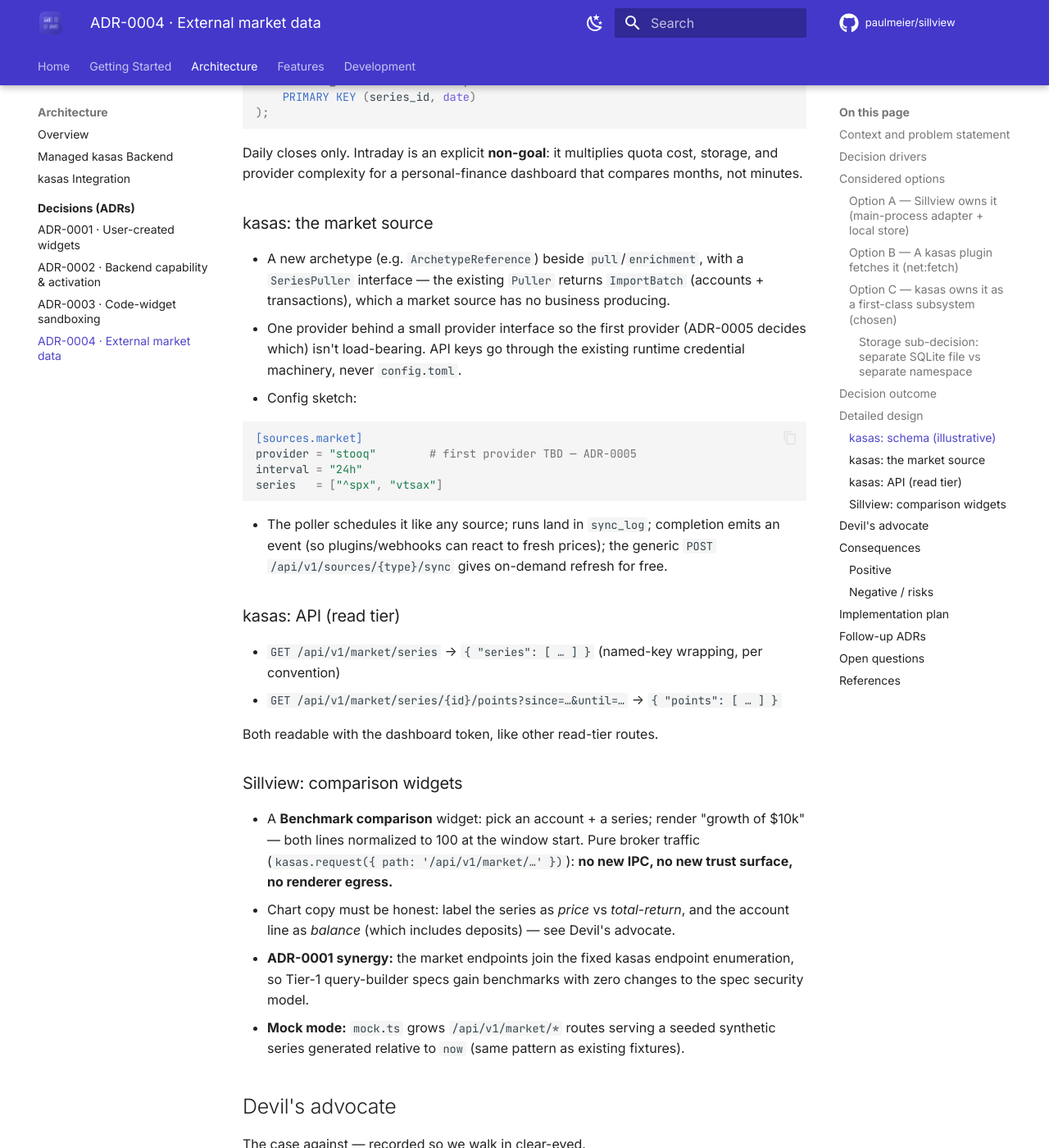
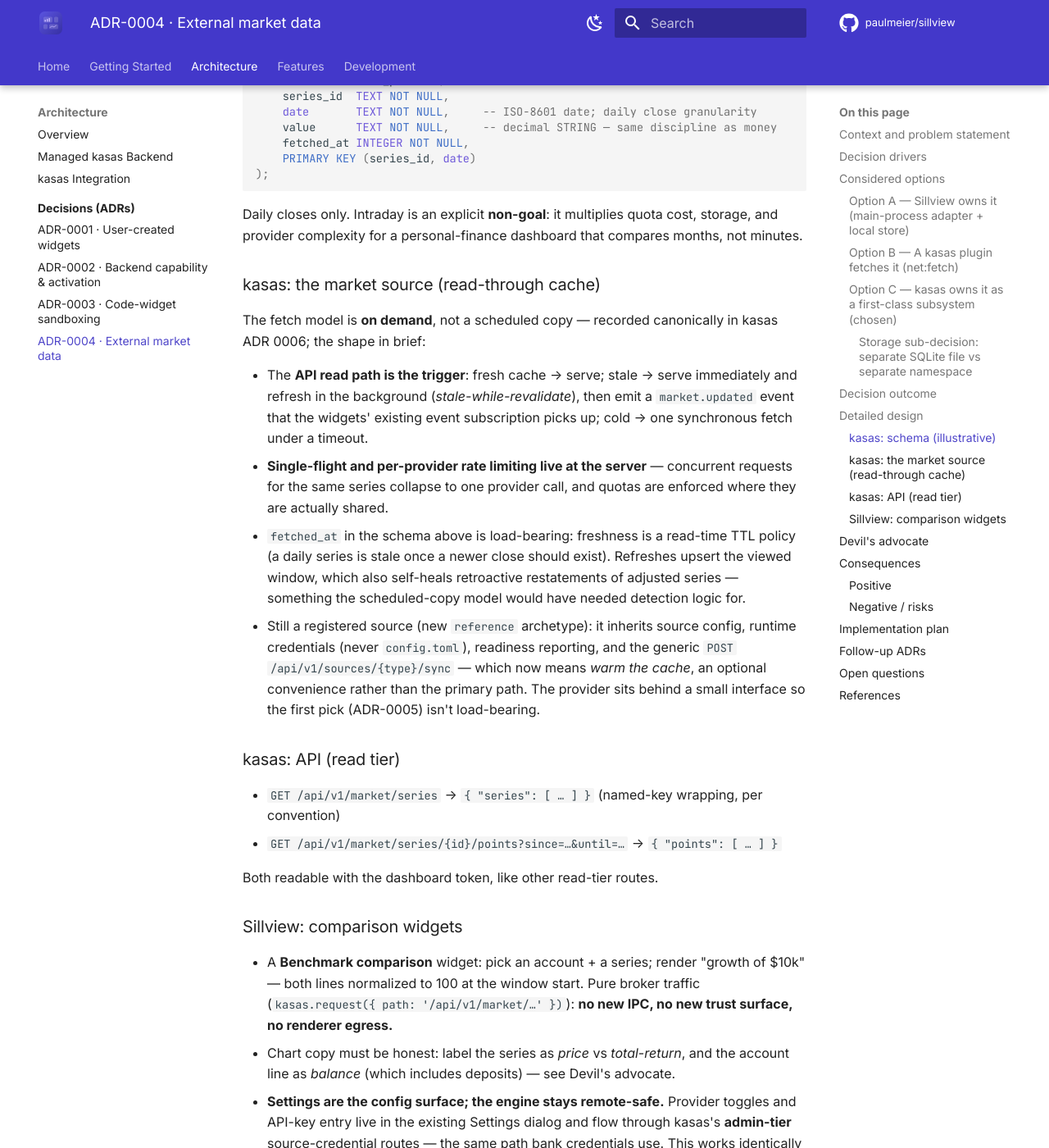
Before and after one commit to paulmeier/sillview, an MkDocs documentation site: the page built from docs/architecture/decisions/0004-external-market-data-ownership-and-storage.md, in a window 1280 px wide and 1400 px high, scrolled down 4890 px. Shown: the whole window at 82% size. Built offline with MkDocs 1.6.1 and Material for MkDocs 9.7.7, drawn with Linux system fonts in a browser that asks for light colours; comment, search, counter and statistics services are not loaded; some of the changed text lies outside the part shown.

Commit message:
docs: amend ADR-0004 for the on-demand read-through cache model
Mirrors the kasas ADR 0006 amendment: fetching is demand-driven through a
server-side TTL cache rather than a scheduled copy. Adds the remote-kasas
consumption story (provider settings via admin-tier routes from the
existing Settings dialog, read-only for API-key connections, shared cache
and quota across dashboards), ADR-0002 capability gating for backends
without /api/v1/market, the cold-cache-latency risk, and the provider
candidate pointer for follow-up ADR-0005.

Co-Authored-By: Claude Fable 5 <noreply@anthropic.com>

````diff
--- a/docs/architecture/decisions/0004-external-market-data-ownership-and-storage.md
+++ b/docs/architecture/decisions/0004-external-market-data-ownership-and-storage.md
@@ -143,15 +143,19 @@ hurt the ledger DB (WAL churn, backup time).
 
 ## Decision outcome
 
-**Adopt Option C with storage C2.** kasas owns ingestion, storage, and serving of
-external market/reference data; Sillview owns visualization and comparison math.
+**Adopt Option C with storage C2.** kasas owns fetching, caching, and serving of
+external market/reference data — **on demand, through a server-side read-through
+cache with a TTL** (amended from this ADR's original scheduled-copy model: copies
+go stale and accrue backfill obligations; a demand-driven cache self-heals and
+burns quota only when someone is actually looking); Sillview owns visualization
+and comparison math.
 The "datashare marketplace" is **deferred and reframed** as sharing *connectors*,
 never data (see Devil's advocate and Follow-up ADRs).
 
 ```mermaid
 flowchart LR
-    P["market provider<br/>(user's own key)"] -->|"pull · gocron"| S["kasas market source<br/>(new archetype)"]
-    S --> M[("market_* tables<br/>rebuildable cache · no FKs")]
+    P["market provider<br/>(server-side key)"] -->|"fetch on demand · TTL"| S["kasas market source<br/>(read-through cache)"]
+    S --> M[("market_* tables<br/>TTL cache · no FKs")]
     L[("ledger tables")] -." same DB, separate namespace ".- M
     M --> API["GET /api/v1/market/…<br/>read tier"]
     API -->|existing CORS broker| W["Sillview comparison widgets<br/>normalize + chart"]
@@ -165,8 +169,9 @@ canonical example — it is exactly what this ADR routes through kasas instead.
 Because the decision spans two repos, it is recorded twice with a clear split of
 authority:
 [**kasas ADR 0006**](https://paulmeier.github.io/kasas/architecture/decisions/0006-external-market-reference-data/)
-is the **canonical record for the backend design** (source archetype, `market_*`
-schema, API routes, provider model); *this* ADR is canonical for the
+is the **canonical record for the backend design** (the fetch/caching model,
+source archetype, `market_*` schema, API routes, provider model); *this* ADR is
+canonical for the
 Sillview-side consequences — broker-only consumption, the kind (b) narrowing,
 widgets, and mock coverage. The backend sketches below are context, not the
 contract; if they drift, kasas ADR 0006 wins.
@@ -200,26 +205,28 @@ Daily closes only. Intraday is an explicit **non-goal**: it multiplies quota cos
 storage, and provider complexity for a personal-finance dashboard that compares
 months, not minutes.
 
-### kasas: the market source
+### kasas: the market source (read-through cache)
 
-- A new archetype (e.g. `ArchetypeReference`) beside `pull`/`enrichment`, with a
-  `SeriesPuller` interface — the existing `Puller` returns `ImportBatch`
-  (accounts + transactions), which a market source has no business producing.
-- One provider behind a small provider interface so the first provider
-  (ADR-0005 decides which) isn't load-bearing. API keys go through the existing
-  runtime credential machinery, never `config.toml`.
-- Config sketch:
+The fetch model is **on demand**, not a scheduled copy — recorded canonically in
+kasas ADR 0006; the shape in brief:
 
-  ```toml
-  [sources.market]
-  provider = "stooq"        # first provider TBD — ADR-0005
-  interval = "24h"
-  series   = ["^spx", "vtsax"]
-  ```
-
-- The poller schedules it like any source; runs land in `sync_log`; completion emits
-  an event (so plugins/webhooks can react to fresh prices); the generic
-  `POST /api/v1/sources/{type}/sync` gives on-demand refresh for free.
+- The **API read path is the trigger**: fresh cache → serve; stale → serve
+  immediately and refresh in the background (*stale-while-revalidate*), then emit
+  a `market.updated` event that the widgets' existing event subscription picks
+  up; cold → one synchronous fetch under a timeout.
+- **Single-flight and per-provider rate limiting live at the server** —
+  concurrent requests for the same series collapse to one provider call, and
+  quotas are enforced where they are actually shared.
+- `fetched_at` in the schema above is load-bearing: freshness is a read-time TTL
+  policy (a daily series is stale once a newer close should exist). Refreshes
+  upsert the viewed window, which also self-heals retroactive restatements of
+  adjusted series — something the scheduled-copy model would have needed
+  detection logic for.
+- Still a registered source (new `reference` archetype): it inherits source
+  config, runtime credentials (never `config.toml`), readiness reporting, and
+  the generic `POST /api/v1/sources/{type}/sync` — which now means *warm the
+  cache*, an optional convenience rather than the primary path. The provider
+  sits behind a small interface so the first pick (ADR-0005) isn't load-bearing.
 
 ### kasas: API (read tier)
 
@@ -237,6 +244,16 @@ Both readable with the dashboard token, like other read-tier routes.
   surface, no renderer egress.**
 - Chart copy must be honest: label the series as *price* vs *total-return*, and the
   account line as *balance* (which includes deposits) — see Devil's advocate.
+- **Settings are the config surface; the engine stays remote-safe.** Provider
+  toggles and API-key entry live in the existing Settings dialog and flow through
+  kasas's **admin-tier** source-credential routes — the same path bank credentials
+  use. This works identically for the bundled backend and a **remote kasas**: keys
+  and cache live with the server, every connected dashboard shares one cache and
+  one provider quota, and a connection holding only a read-only API key sees
+  provider settings as read-only (it can chart series, not reconfigure them).
+- **Capability-gate the widget (ADR-0002).** A remote kasas may predate
+  `/api/v1/market/*`; the widget declares the requirement and degrades to the
+  actionable "requires kasas ≥ vX" tile, never a broken chart.
 - **ADR-0001 synergy:** the market endpoints join the fixed kasas endpoint
   enumeration, so Tier-1 query-builder specs gain benchmarks with zero changes to
   the spec security model.
@@ -312,16 +329,23 @@ The case against — recorded so we walk in clear-eyed.
 - The first user-visible comparison is honest-but-modest (overlay, not attribution)
   until ADR-0006/0007 land — expectation management in the widget copy is part of
   the deliverable.
+- **Cold-cache latency:** the first view of a never-fetched series blocks on a
+  server-side provider round-trip; subsequent reads are cache-instant
+  (stale-while-revalidate). Widgets must treat it as ordinary loading, not error.
 - Mock mode grows synthetic-series maintenance.
 
 ## Implementation plan
 
-- [ ] **Phase 1 (kasas):** `market_*` migrations + store methods; `SeriesPuller`
-      interface + market source behind a provider interface; poller + `sync_log` +
-      event integration; `GET /api/v1/market/*` read routes; `kasas market reset`.
+- [ ] **Phase 1 (kasas):** `market_*` cache migrations + store methods;
+      demand-driven read-through fetch (TTL, single-flight, stale-while-revalidate
+      + `market.updated` event) behind a provider interface; optional cache-warm
+      via the generic per-source sync; `GET /api/v1/market/*` read routes;
+      `kasas market reset`.
 - [ ] **Phase 2 (Sillview):** Benchmark-comparison widget through the existing
-      broker; honest labeling (price vs total-return, "balance ≠ return");
-      `KASAS_MOCK` routes for `/api/v1/market/*`.
+      broker; provider settings UI (admin-tier; read-only for API-key
+      connections); ADR-0002 capability gating for backends without
+      `/api/v1/market/*`; honest labeling (price vs total-return,
+      "balance ≠ return"); `KASAS_MOCK` routes for `/api/v1/market/*`.
 - [ ] **Phase 3:** add the market endpoints to ADR-0001's Tier-1 fixed endpoint
       enumeration so query-builder specs can chart benchmarks.
 - [ ] **Phase 4+:** governed by the follow-up ADRs below — notably balance
@@ -333,7 +357,11 @@ Each is a separable decision deliberately *not* made here:
 
 - **ADR-0005 · Market-data provider selection, credentials & licensing** — which
   provider(s) ship first (keyless default vs bring-your-own-key), quota/backoff
-  policy, ToS review per provider, symbol-mapping strategy across providers.
+  policy, ToS review per provider, symbol-mapping strategy across providers. A
+  candidate matrix (Alpha Vantage, Finnhub, Market Data, Alpaca, MarketStack,
+  plus Tiingo/Stooq/FRED) and two constraining findings — the S&P 500 index
+  level is licensed IP free tiers often won't serve (ETF or FRED proxy), and
+  mutual-fund NAV coverage varies sharply — are recorded in kasas ADR 0006.
 - **ADR-0006 · Account balance history (snapshots)** — record per-account balance
   at each sync into a history table; the prerequisite for any honest performance
   chart. Possibly extends to a holdings/positions/units model for brokerage
````
